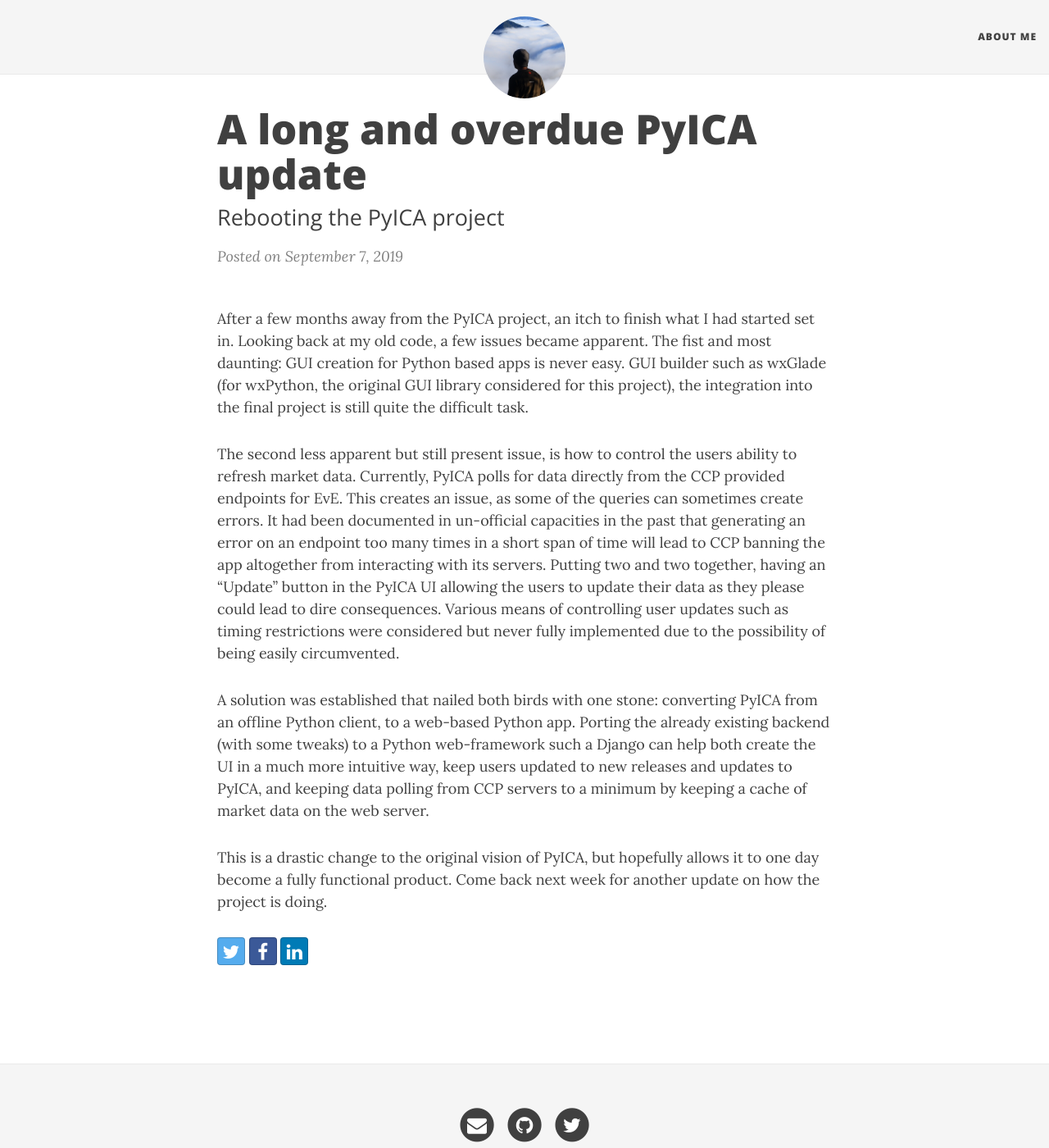
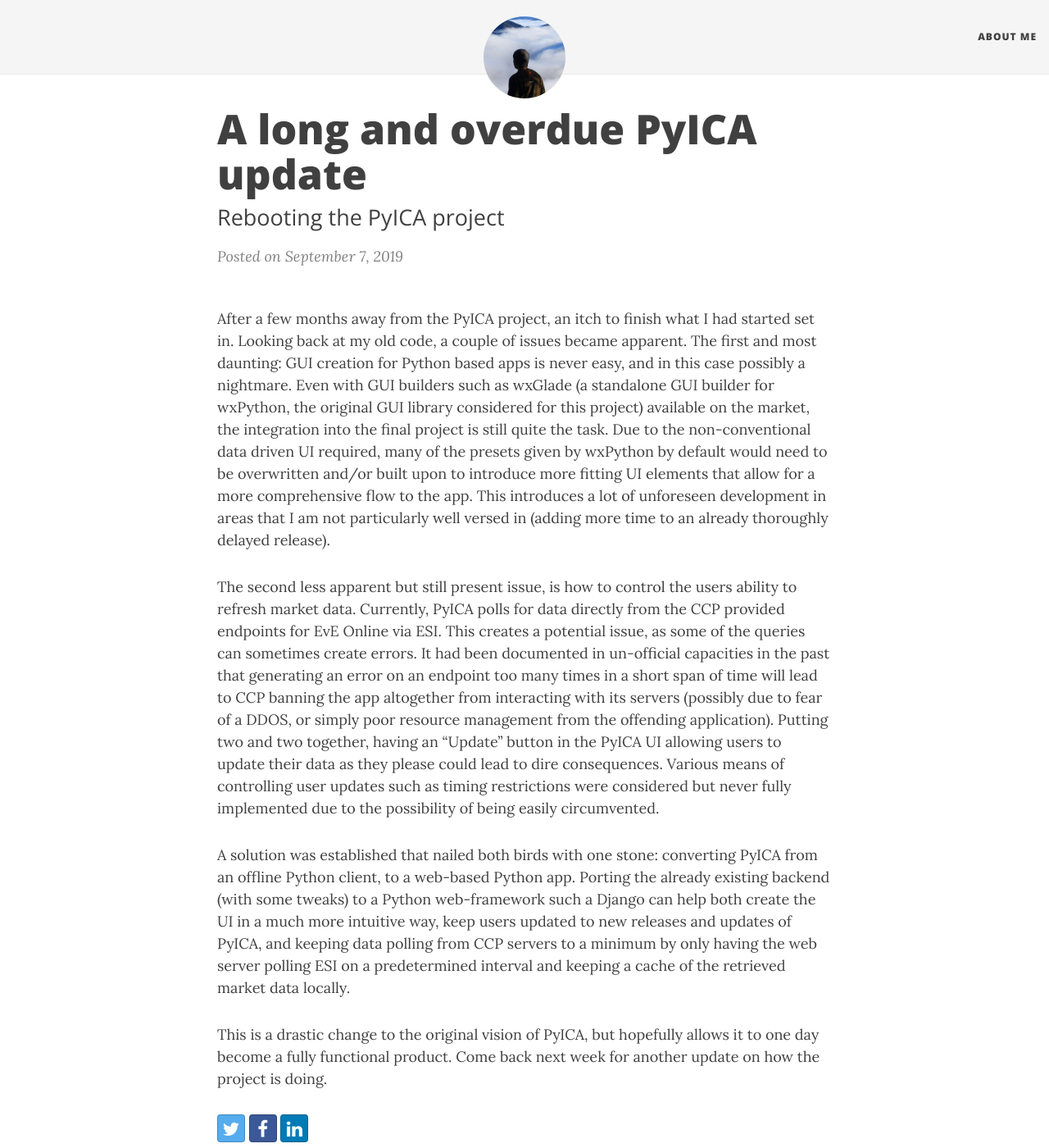
Before and after one commit to YRoghi/yroghi.github.io, a Jekyll site: the page built from _posts/2019-09-07-First-Update.md, in a window 1280 px wide and 1400 px high. Shown: the whole window at 82% size. Built offline with Jekyll 4.4.1, drawn with Linux system fonts in a browser that asks for light colours; nearby versions of some CDN libraries.

Commit message:
Updated the first blogpost with more fitting reflection and fixed spelling mistakes.

```diff
--- a/_posts/2019-09-07-First-Update.md
+++ b/_posts/2019-09-07-First-Update.md
@@ -5,22 +5,28 @@
 ---
 
 After a few months away from the PyICA project, an itch to finish what I had started set in. Looking back at my old
-code, a few issues became apparent. The fist and most daunting: GUI creation for Python based apps is never easy.
-GUI builder such as wxGlade (for wxPython, the original GUI library considered for this project), the integration into
-the final project is still quite the difficult task.
+code, a couple of issues became apparent. The first and most daunting: GUI creation for Python based apps is never easy,
+and in this case possibly a nightmare. Even with GUI builders such as wxGlade (a standalone GUI builder for wxPython,
+the original GUI library considered for this project) available on the market, the integration into the final project
+is still quite the task. Due to the non-conventional data driven UI required, many of the presets given by wxPython by
+default would need to be overwritten and/or built upon to introduce more fitting UI elements that allow for a more
+comprehensive flow to the app. This introduces a lot of unforeseen development in areas that I am not particularly
+well versed in (adding more time to an already thoroughly delayed release).
 
 The second less apparent but still present issue, is how to control the users ability to refresh market data. Currently,
-PyICA polls for data directly from the CCP provided endpoints for EvE. This creates an issue, as some of the queries can
-sometimes create errors. It had been documented in un-official capacities in the past that generating an error on an
-endpoint too many times in a short span of time will lead to CCP banning the app altogether from interacting with its
-servers. Putting two and two together, having an "Update" button in the PyICA UI allowing the users to update their data
-as they please could lead to dire consequences. Various means of controlling user updates such as timing restrictions
+PyICA polls for data directly from the CCP provided endpoints for EvE Online via ESI. This creates a potential issue, as
+some of the queries can sometimes create errors. It had been documented in un-official capacities in the past that generating
+an error on an endpoint too many times in a short span of time will lead to CCP banning the app altogether from interacting
+with its servers (possibly due to fear of a DDOS, or simply poor resource management from the offending application).
+Putting two and two together, having an "Update" button in the PyICA UI allowing users to update
+their data as they please could lead to dire consequences. Various means of controlling user updates such as timing restrictions
 were considered but never fully implemented due to the possibility of being easily circumvented.
 
 A solution was established that nailed both birds with one stone: converting PyICA from an offline Python client, to a
 web-based Python app. Porting the already existing backend (with some tweaks) to a Python web-framework such a Django
-can help both create the UI in a much more intuitive way, keep users updated to new releases and updates to PyICA, and
-keeping data polling from CCP servers to a minimum by keeping a cache of market data on the web server.
+can help both create the UI in a much more intuitive way, keep users updated to new releases and updates of PyICA, and
+keeping data polling from CCP servers to a minimum by only having the web server polling ESI on a predetermined interval
+and keeping a cache of the retrieved market data locally.
 
 This is a drastic change to the original vision of PyICA, but hopefully allows it to one day become a fully functional
 product. Come back next week for another update on how the project is doing.
```
